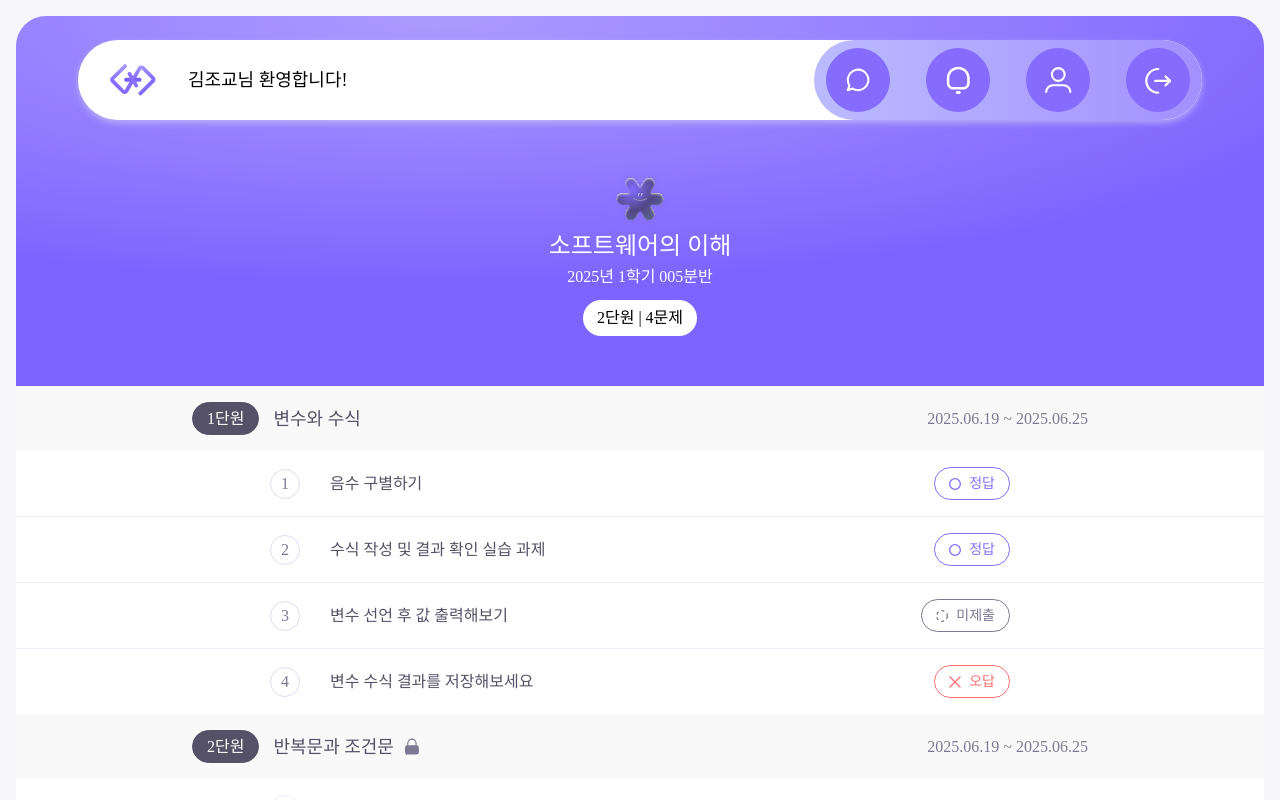
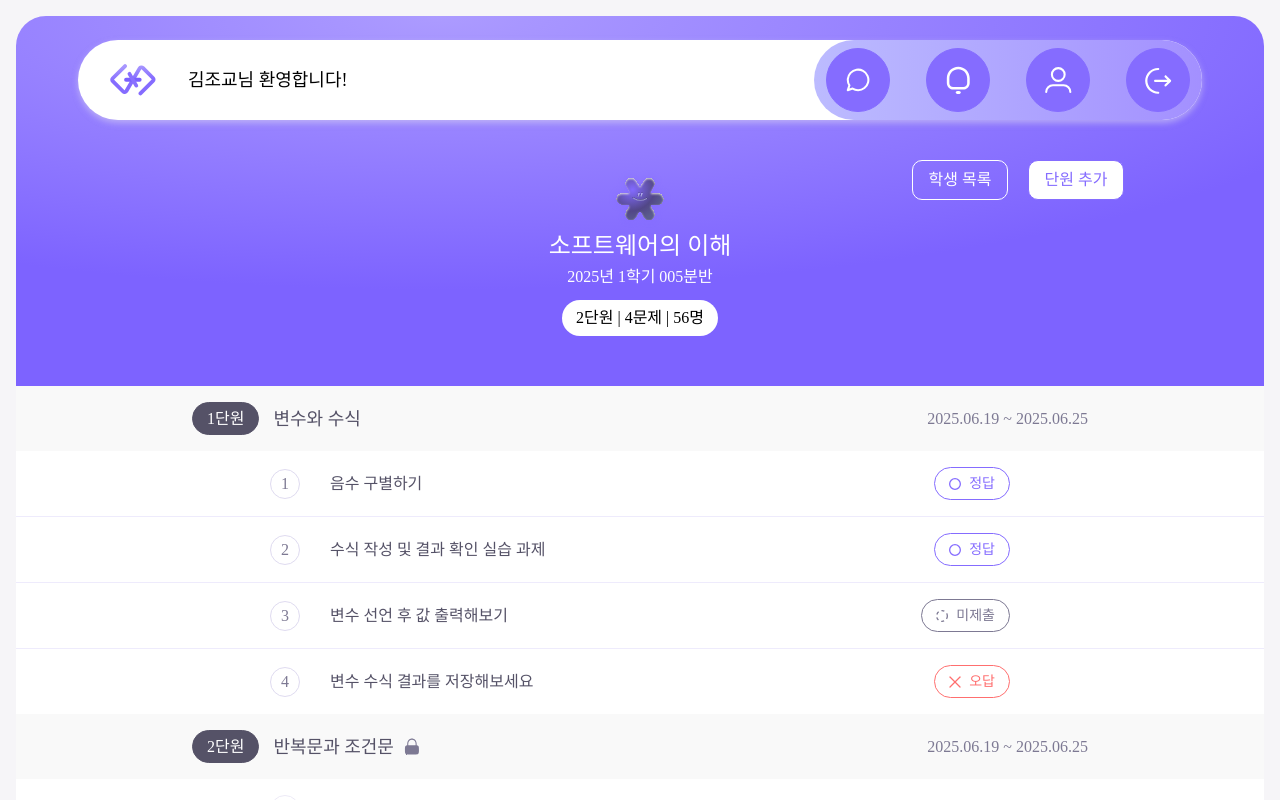
Before and after one commit to 2025-snowCode/snowCode-Client, a React (Vite) app: page /admin/course/1 in a window 1280 px wide. Built offline with nearby package versions, Linux system fonts and the light colour scheme; a web font is replaced by a local one.

Commit message:
#27 refactor: 강의상세페이지 컴포넌트 개선

```diff
--- a/src/pages/course-overview/CourseOverviewPage.tsx
+++ b/src/pages/course-overview/CourseOverviewPage.tsx
@@ -1,34 +1,32 @@
+import {getTotalAssignmentCount} from '@/utils/course';
 import CourseContent from './ui/CourseContent';
 import CourseHero from './ui/CourseHero';
 import {courseResponse} from '@/pages/course-overview/models/response';
-import EmptyCourse from './ui/EmptyCourse';
-
-function countAssignments() {
-  let assignmentCount = 0;
-  courseResponse.response.units.forEach(
-    (unit) => (assignmentCount += unit.assignmentCount)
-  );
-
-  return assignmentCount;
-}
-
-const courseData = courseResponse.response;
-const isActiveCourse = courseData.unitCount > 0;
+import {useLocation} from 'react-router-dom';
 
 const CourseOverviewPage = () => {
+  // 관리자 경로 확인
+  const pathname = useLocation().pathname;
+  const isAdmin = pathname.startsWith('/admin');
+
+  const courseData = courseResponse.response;
+  const totalAssignmentCount = getTotalAssignmentCount(courseData.units); // 총 문제 수 계산
+  const hasUnits = courseData.unitCount !== 0 ? true : false;
+
   return (
-    <div className='p-4 w-full min-h-screen flex flex-col absolute top-0 left-0 z-0'>
+    <main className='w-full min-h-screen flex flex-col absolute top-0 left-0 z-0 p-4'>
       <CourseHero
         courseData={courseData}
-        assignmentCount={countAssignments()}
-        isActiveCourse={isActiveCourse}
+        assignmentCount={totalAssignmentCount}
+        isActiveCourse={hasUnits}
+        isAdmin={isAdmin}
       />
-      {isActiveCourse ? (
-        <CourseContent units={courseResponse.response.units} />
-      ) : (
-        <EmptyCourse />
-      )}
-    </div>
+      <CourseContent
+        units={courseData.units}
+        isActiveCourse={hasUnits}
+        isAdmin={isAdmin}
+      />
+    </main>
   );
 };
 
```
